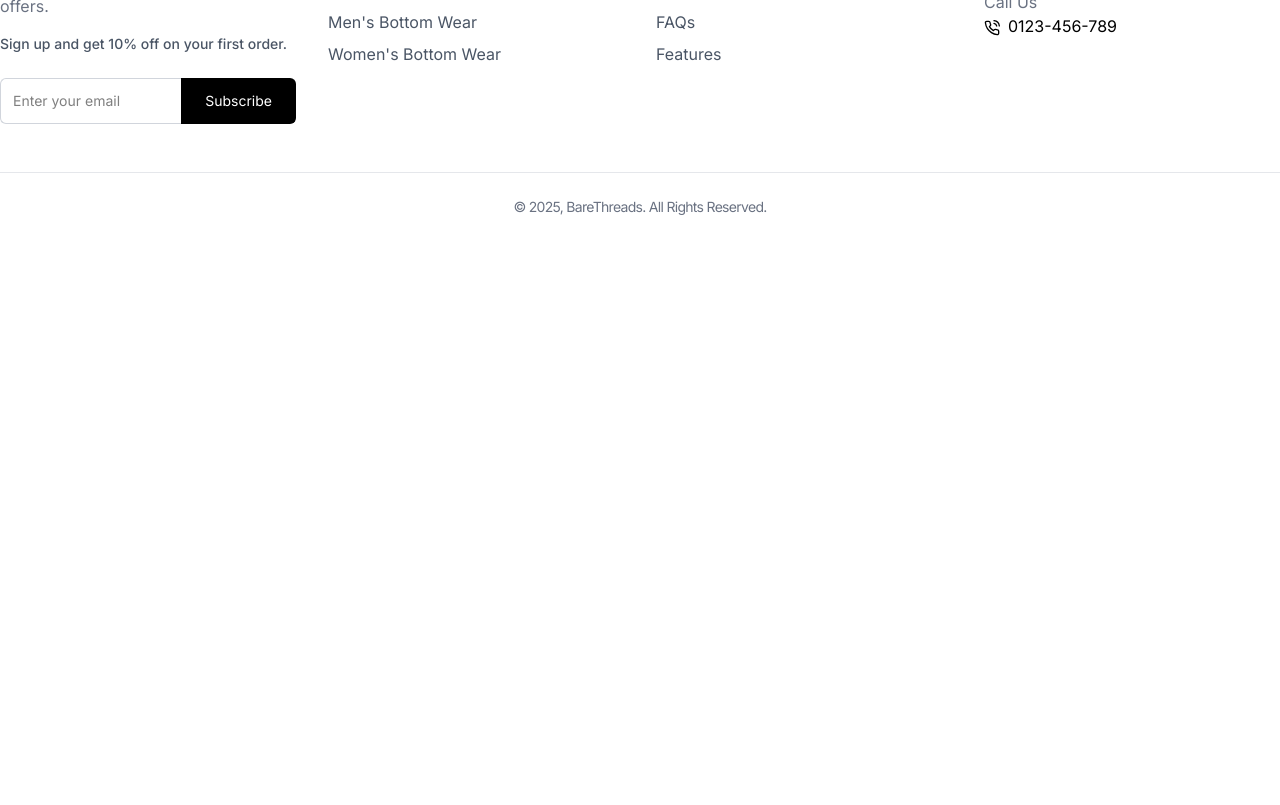
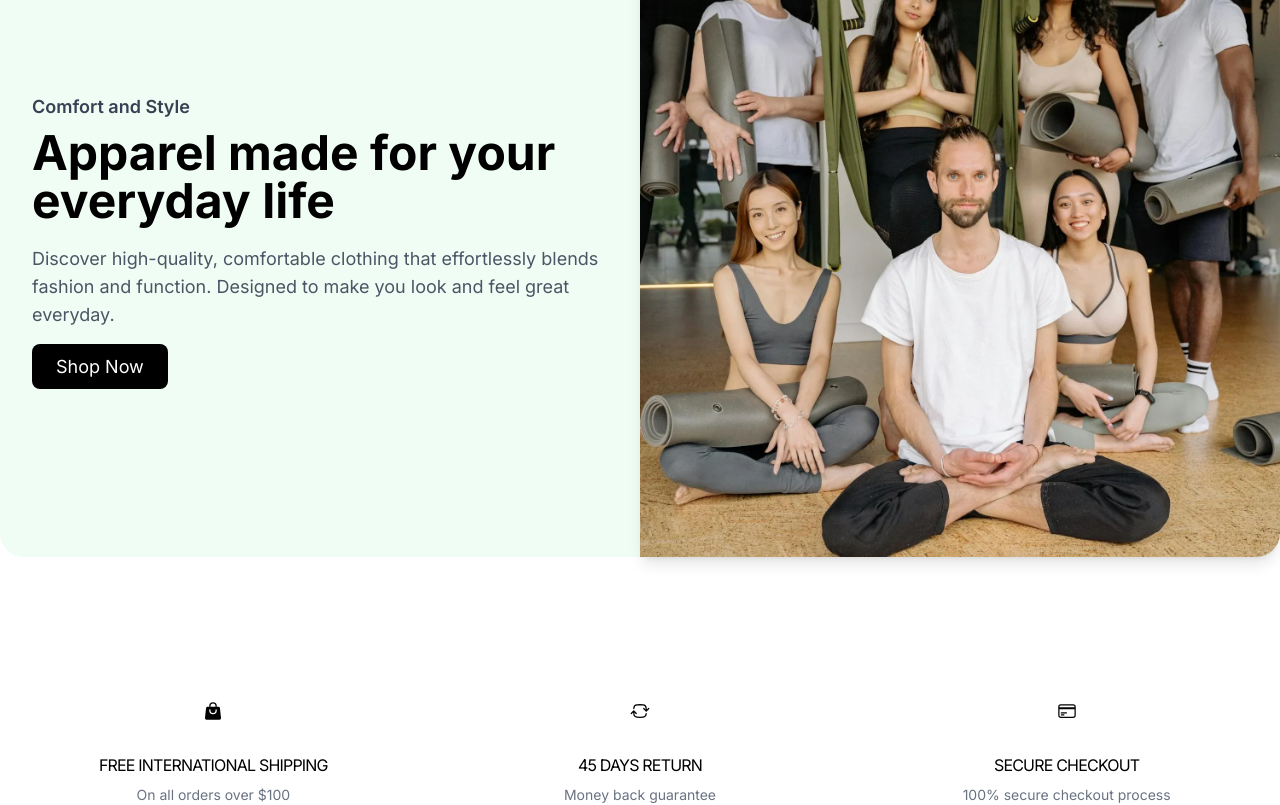
Before and after one commit to ayushanand89/BareThreads, a React (Vite) app in the folder frontend/: page / in a window 1280 px wide. Shown: the part 4960-5765 px from the top of the page. Before the commit the page ends 5225 px from the top, so only its background shows below. Built offline with nearby package versions, Linux system fonts and the light colour scheme; a web font is replaced by a local one.

Commit message:
add FeaturedCollection and FeaturesSection components to Home page

```diff
--- /dev/null
+++ b/frontend/src/components/Products/FeaturedCollection.jsx
@@ -0,0 +1,38 @@
+import { Link } from "react-router"
+import featured from "../../assets/featured.webp"
+
+
+const FeaturedCollection = () => {
+  return (
+    <section className="py-16 px-4 lg:px-0">
+        <div className="container mx-auto flex flex-col-reverse lg:flex-row items-center bg-green-50 rounded-3xl">
+        {/* Left Content */}
+        <div className="lg:w-1/2 p-8 text-center lg:text-left">
+            <h2 className="text-lg font-semibold text-gray-700 mb-2">
+                Comfort and Style
+            </h2>
+            <h2 className="text-4xl lg:text-5xl font-bold mb-5">
+                Apparel made for your everyday life
+            </h2>
+            <p className="text-lg text-gray-600 mb-6">
+                Discover high-quality, comfortable clothing that effortlessly blends fashion and function. Designed to make you look and feel great everyday.
+            </p>
+            <Link to="/collections/all" className="bg-black text-white px-6 py-3 rounded-lg text-lg hover:bg-gray-800">
+                Shop Now
+            </Link>
+        </div>
+
+        {/* Right Content */}
+        <div className="lg:w-1/2">
+            <img
+                src={featured}
+                alt="Featured Collection"
+                className="w-full h-full object-cover lg:rounded-tr-3xl lg:rounded-br-3xl shadow-lg"
+            />
+            </div>
+        </div>
+    </section>
+  )
+}
+
+export default FeaturedCollection
--- /dev/null
+++ b/frontend/src/components/Products/FeaturesSection.jsx
@@ -0,0 +1,48 @@
+import { HiArrowPathRoundedSquare, HiOutlineCreditCard, HiShoppingBag } from "react-icons/hi2"
+
+
+const FeaturesSection = () => {
+  return (
+    <section className="bg-white py-16 px-4">
+      <div className="container mx-auto grid grid-cols-1 md:grid-cols-3 gap-8 text-center">
+        {/* Feature 1 */}
+        <div className="flex flex-col items-center">
+          <div className="p-4 rounded-full mb-4">
+            <HiShoppingBag className="text-xl" />
+          </div>
+
+          <h4 className="tracking-tighter mb-2">FREE INTERNATIONAL SHIPPING</h4>
+          <p className="text-gray-500 text-sm trackingtighter">
+            On all orders over $100
+          </p>
+        </div>
+
+        {/* Feature 2 */}
+        <div className="flex flex-col items-center">
+          <div className="p-4 rounded-full mb-4">
+            <HiArrowPathRoundedSquare className="text-xl" />
+          </div>
+
+          <h4 className="tracking-tighter mb-2">45 DAYS RETURN</h4>
+          <p className="text-gray-500 text-sm trackingtighter">
+            Money back guarantee
+          </p>
+        </div>
+
+        {/* Feature 3 */}
+        <div className="flex flex-col items-center">
+          <div className="p-4 rounded-full mb-4">
+            <HiOutlineCreditCard className="text-xl" />
+          </div>
+
+          <h4 className="tracking-tighter mb-2">SECURE CHECKOUT</h4>
+          <p className="text-gray-500 text-sm trackingtighter">
+            100% secure checkout process
+          </p>
+        </div>
+      </div>
+    </section>
+  );
+}
+
+export default FeaturesSection
--- a/frontend/src/pages/Home.jsx
+++ b/frontend/src/pages/Home.jsx
@@ -1,4 +1,6 @@
 import Hero from "../components/Layout/Hero";
+import FeaturedCollection from "../components/Products/FeaturedCollection";
+import FeaturesSection from "../components/Products/FeaturesSection";
 import GenderCollectionSection from "../components/Products/GenderCollectionSection";
 import NewArrivals from "../components/Products/NewArrivals";
 import ProductDeatails from "../components/Products/ProductDeatails";
@@ -72,6 +74,12 @@
         </h2>
         <ProductGrid products={placeholderProducts} />
       </div>
+
+      {/* Featured Collection */}
+      <FeaturedCollection />
+
+      {/* Features Section */}
+      <FeaturesSection />
     </div>
   );
 };
```
